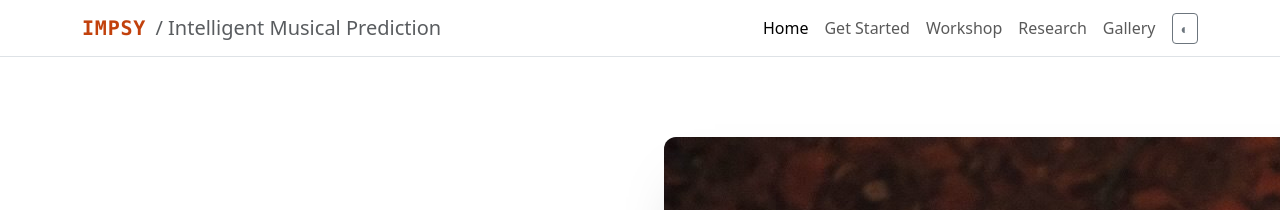
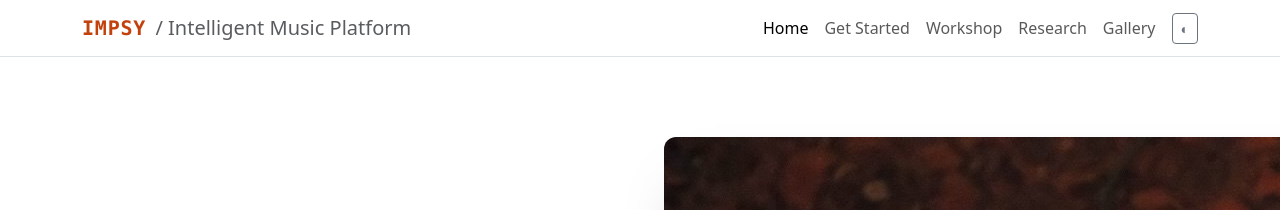
Before and after one commit to cpmpercussion/impsy-homepage, a Jekyll site: the page built from index.md, in a window 1280 px wide. Shown: the top 210 px of the page. Built offline with Jekyll 4.4.1, drawn with Linux system fonts in a browser that asks for light colours.

Commit message:
correct description in header from "Intelligent Musical Prediction" to "Intelligent Music Platform"

```diff
--- a/_includes/header.html
+++ b/_includes/header.html
@@ -2,7 +2,7 @@
   <div class="container">
     <a class="navbar-brand fw-semibold" href="{{ '/' | relative_url }}">
       <span class="impsy-mark">IMPSY</span>
-      <span class="d-none d-sm-inline text-body-secondary fw-normal ms-1">/ Intelligent Musical Prediction</span>
+      <span class="d-none d-sm-inline text-body-secondary fw-normal ms-1">/ Intelligent Music Platform</span>
     </a>
     <button class="navbar-toggler" type="button" data-bs-toggle="collapse" data-bs-target="#mainNav" aria-controls="mainNav" aria-expanded="false" aria-label="Toggle navigation">
       <span class="navbar-toggler-icon"></span>
```
